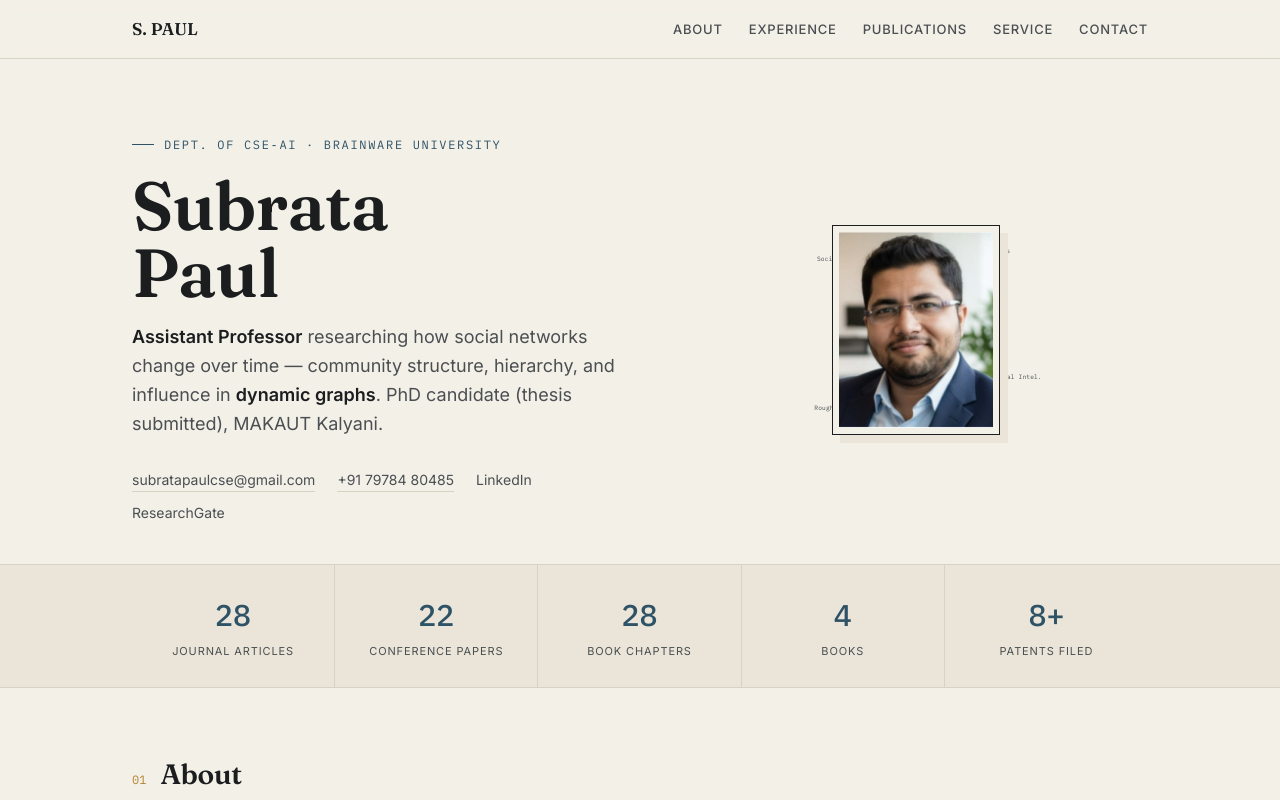
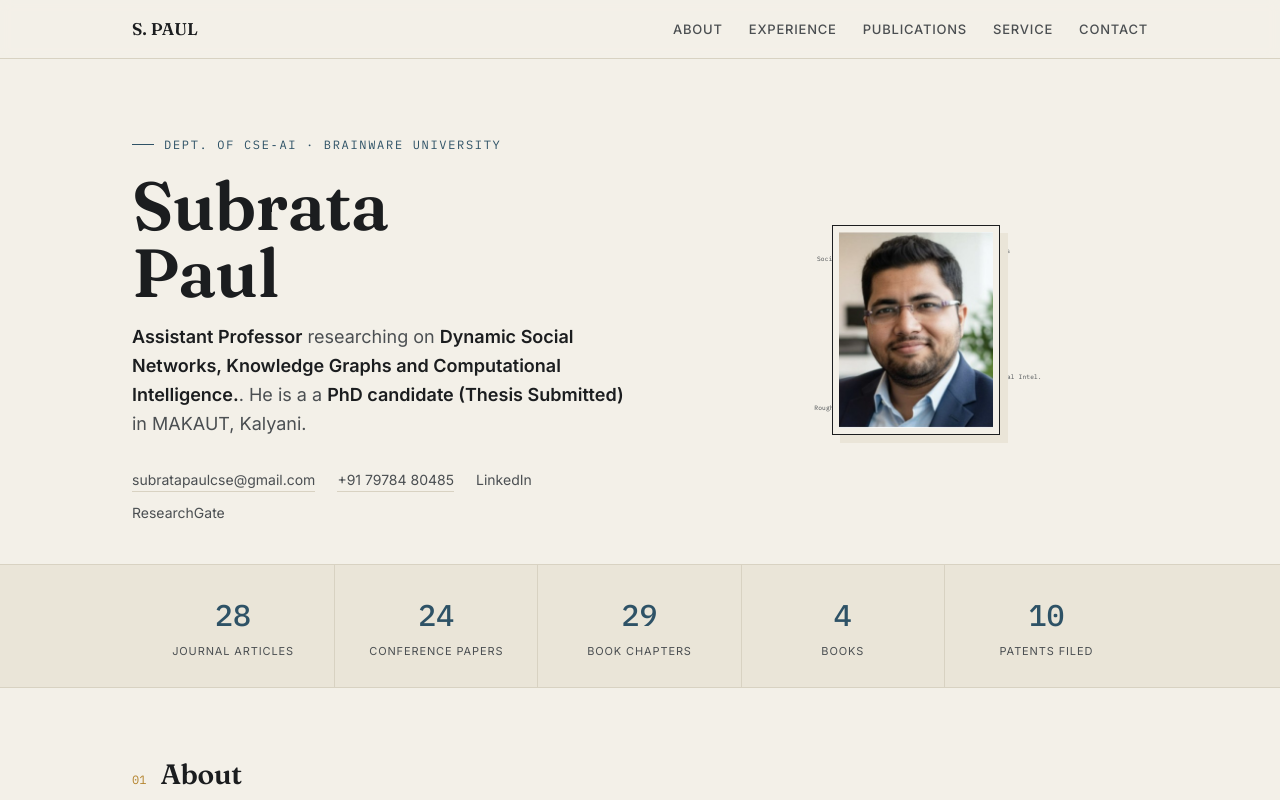
Before and after one commit to subratapaulcse-pixel/subratapaul.github.io, a plain HTML site: page index.html in a window 1280 px wide. Shown: the top 800 px of the page. Drawn offline with Linux system fonts and the light colour scheme.

Commit message:
index.html

```diff
--- a/index.html
+++ b/index.html
@@ -234,9 +234,8 @@
         <div class="eyebrow">Dept. of CSE&#8209;AI &middot; Brainware University</div>
         <h1>Subrata<br>Paul</h1>
         <p class="role">
-          <strong>Assistant Professor</strong> researching how social networks change over time —
-          community structure, hierarchy, and influence in <strong>dynamic graphs</strong>.
-          PhD candidate (thesis submitted), MAKAUT Kalyani.
+          <strong>Assistant Professor</strong> researching on <strong> Dynamic Social Networks, Knowledge Graphs and Computational Intelligence.</strong>.
+          He is a a <strong>PhD candidate (Thesis Submitted)</strong> in MAKAUT, Kalyani.
         </p>
         <div class="hero-meta">
           <a href="mailto:subratapaulcse@gmail.com">subratapaulcse@gmail.com</a>
@@ -281,10 +280,10 @@
   <div class="stats">
     <div class="wrap">
       <div class="stat"><div class="num">28</div><div class="lbl">Journal Articles</div></div>
-      <div class="stat"><div class="num">22</div><div class="lbl">Conference Papers</div></div>
-      <div class="stat"><div class="num">28</div><div class="lbl">Book Chapters</div></div>
+      <div class="stat"><div class="num">24</div><div class="lbl">Conference Papers</div></div>
+      <div class="stat"><div class="num">29</div><div class="lbl">Book Chapters</div></div>
       <div class="stat"><div class="num">4</div><div class="lbl">Books</div></div>
-      <div class="stat"><div class="num">8+</div><div class="lbl">Patents Filed</div></div>
+      <div class="stat"><div class="num">10</div><div class="lbl">Patents Filed</div></div>
     </div>
   </div>
 
@@ -302,7 +301,7 @@
           <p>Alongside this core focus, his published work spans federated learning in healthcare, IoT and smart cities,
           machine learning for security and fraud detection, and applications of graph theory to problems from
           vaccine-delivery logistics to disaster response. He has authored or co-authored 4 books, 28 journal articles,
-          22 conference papers, 28 book chapters, and 8 filed patents, and regularly reviews for IEEE- and
+          24 conference papers, 29 book chapters, and 8 filed patents, and regularly reviews for IEEE- and
           Springer-sponsored conferences.</p>
         </div>
         <div class="sidebox">
```
